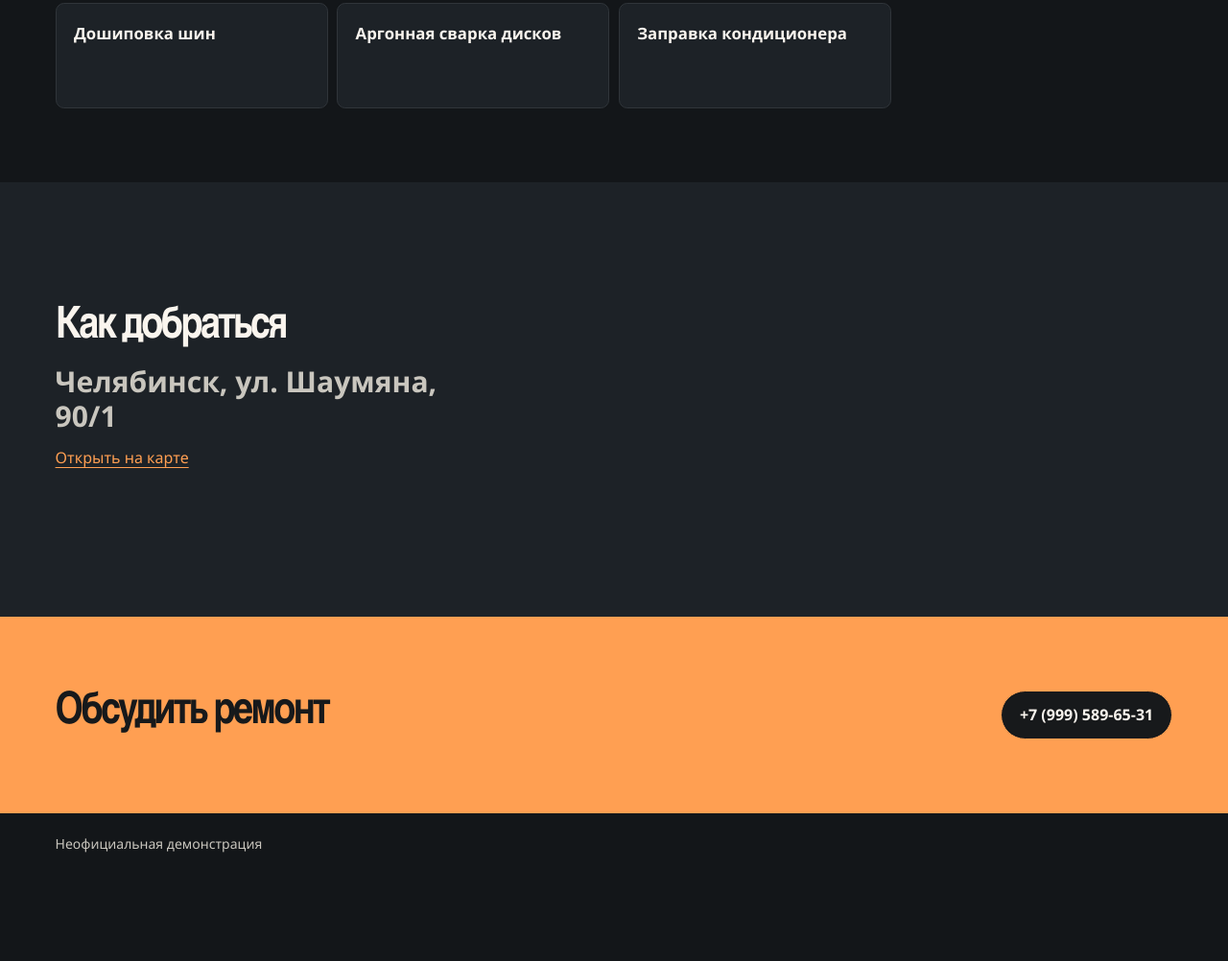
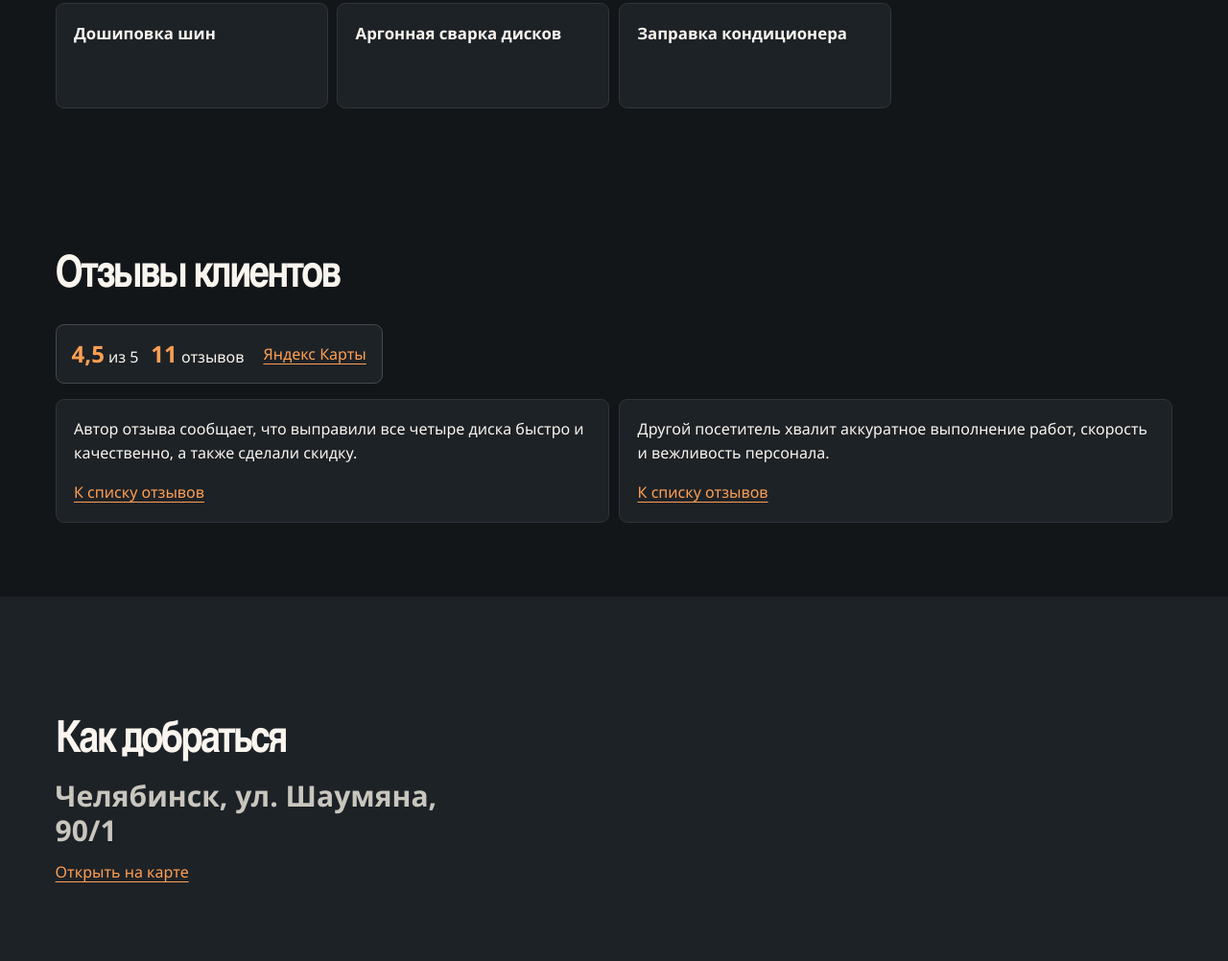
Before and after one commit to Vatsochek/demo-shintekh-chelyabinsk, a plain HTML site: page index.html in a window 1280 px wide. Shown: the part 925-1927 px from the top of the page at 96% size. Before the commit the page ends 1837 px from the top, so only its background shows below. Drawn offline with Linux system fonts and the light colour scheme.

Commit message:
Add services and linked Yandex reviews

```diff
--- a/index.html
+++ b/index.html
@@ -13,7 +13,7 @@
 <header class="garage-header garage-wrap">
   <a class="garage-brand" href="#main">ШинТех</a>
   <nav aria-label="Разделы сайта">
-    <a href="#services">Услуги</a><a href="#visit">Как добраться</a>
+    <a href="#services">Услуги</a><a href="#reviews">Отзывы</a><a href="#visit">Как добраться</a>
   </nav>
 </header>
 <main id="main">
@@ -66,7 +66,19 @@
 
     </div>
   </section>
-
+  <section class="garage-wrap garage-section" id="reviews">
+    <div class="garage-section-intro"><h2>Отзывы клиентов</h2></div>
+    <a class="review-summary" href="https://yandex.com/maps/org/shintekh/243331299001/reviews/">
+    <span class="review-summary-values">
+      <span><strong>4,5</strong> из 5</span>
+      <span><strong>11</strong> отзывов</span>
+    </span>
+    <span class="review-summary-source">Яндекс Карты</span>
+  </a>
+    <ul class="garage-review-list">
+    <li><p>Автор отзыва сообщает, что выправили все четыре диска быстро и качественно, а также сделали скидку.</p><a href="https://yandex.com/maps/org/shintekh/243331299001/reviews/">К списку отзывов</a></li>
+    <li><p>Другой посетитель хвалит аккуратное выполнение работ, скорость и вежливость персонала.</p><a href="https://yandex.com/maps/org/shintekh/243331299001/reviews/">К списку отзывов</a></li></ul>
+  </section>
   <section class="garage-visit" id="visit">
     <div class="garage-wrap garage-section">
       <div class="garage-section-intro">
```
